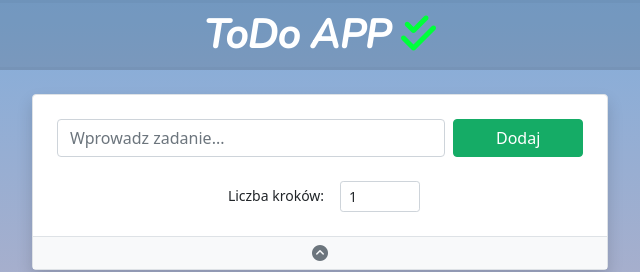
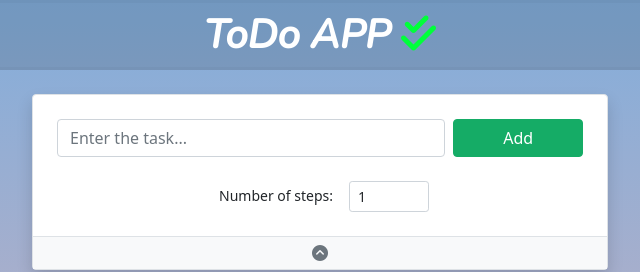
Before and after one commit to wiktord2000/Simple-ToDo-App, a plain HTML site: page index.html in a window 1280 px wide. Both pictures are taken after a click on the element 640 px from the left and 197 px from the top of the page. Shown: the top 272 px of the page, 320-960 px from the left. Drawn offline with nearby package versions, Linux system fonts and the light colour scheme.

Commit message:
Translate to english

```diff
--- a/index.html
+++ b/index.html
@@ -34,13 +34,13 @@
             <div class="m-4">
                 <!-- Input and label -->
                 <div class="d-flex justify-content-center" >
-                    <input type="text" class="form-control w-75 me-2" id="task-input" placeholder="Wprowadz zadanie..." name="task" onkeyup="checkEnter(event)">
-                    <button id="add-button" type="submit" class="btn btn-success w-25" onclick="addTask()">Dodaj</button>
+                    <input type="text" class="form-control w-75 me-2" id="task-input" placeholder="Enter the task..." name="task" onkeyup="checkEnter(event)">
+                    <button id="add-button" type="submit" class="btn btn-success w-25" onclick="addTask()">Add</button>
                 </div>
 
                 <!-- More content -->
                 <div id="more-content" class="d-flex justify-content-center align-items-center gap-2 mt-4">
-                    <label for="stepsInput" class="form-label form-control-sm form m-0">Liczba kroków:</label>
+                    <label for="stepsInput" class="form-label form-control-sm form m-0">Number of steps:</label>
                     <input id="stepsInput" type="number" min="1" max="10" value="1" class="form-control form-control-sm ">
                 </div>
             </div>
--- a/script.js
+++ b/script.js
@@ -120,7 +120,7 @@ const getCardHTML = (task) => {
             ${task.isFinished?
                 `<div class="card-footer border-0 finish-message text-center success-color p-0">
                     <i class="fa-solid fa-check"></i>
-                    <span>Ukończone (${task.date})</span>
+                    <span>Completed (${task.date})</span>
                 </div>` : ``}
 
         </div>`
```
